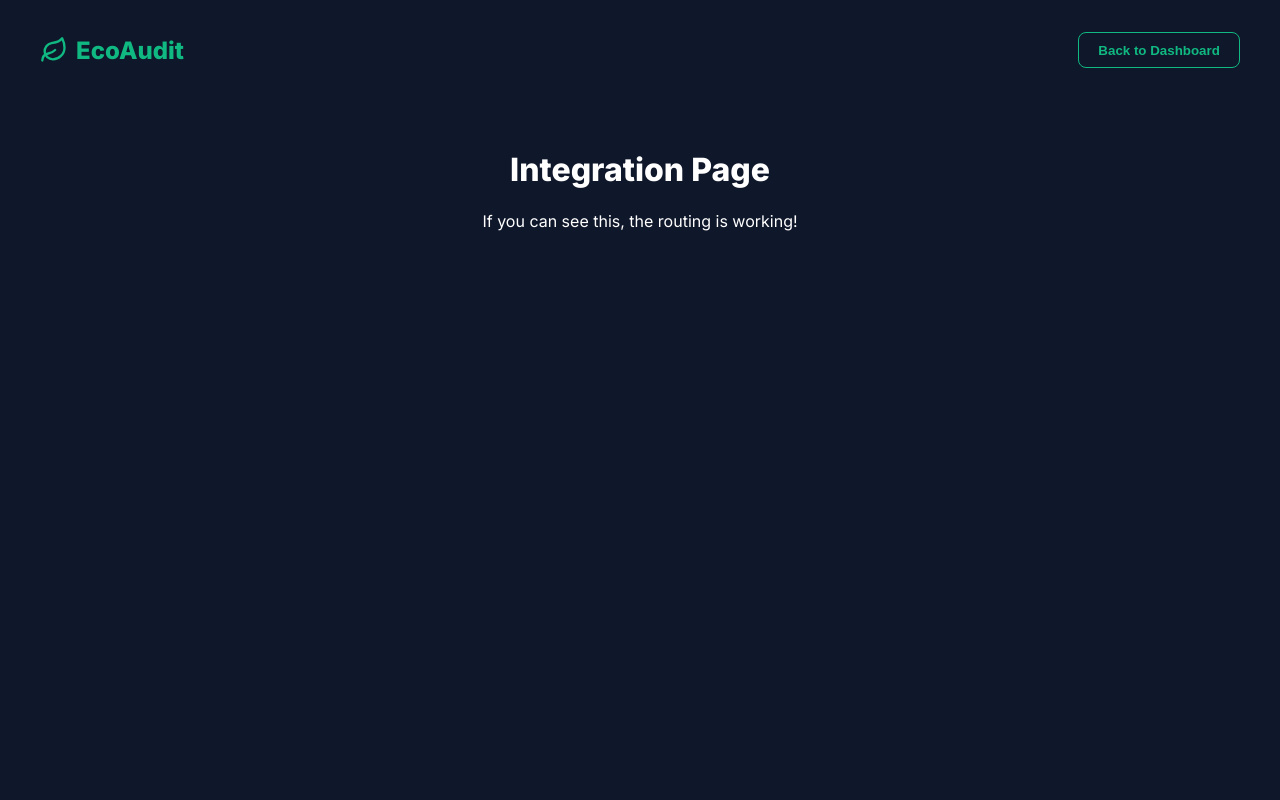
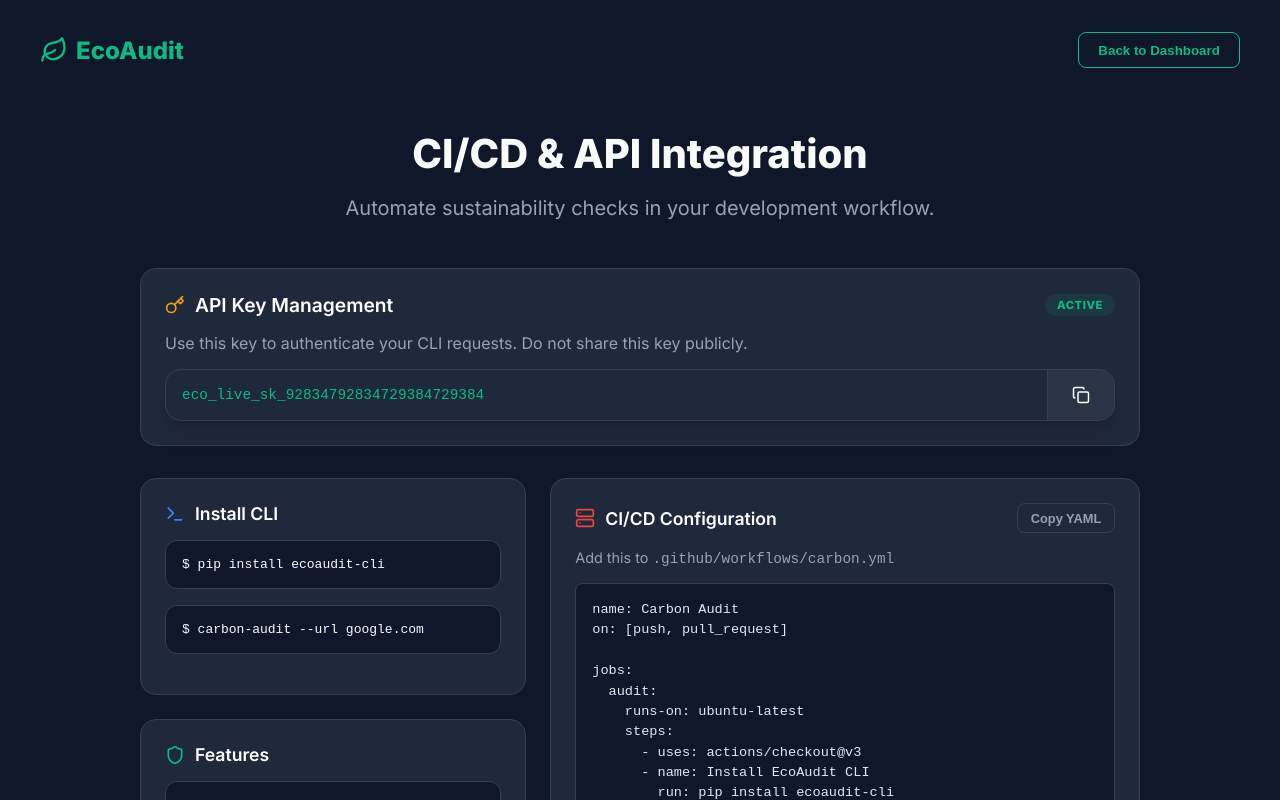
Before and after one commit to lakshmiprajapati/EcoAudit, a React (Vite) app in the folder web-client/: page / in a window 1280 px wide. Both pictures are taken after a click on the button "Docs & API". Shown: the top 800 px of the page. Built offline with nearby package versions, Linux system fonts and the light colour scheme.

Commit message:
feat: Finalized Integration Page and Routing

```diff
--- a/web-client/src/App.jsx
+++ b/web-client/src/App.jsx
@@ -6,6 +6,7 @@ import { Chart as ChartJS, ArcElement, Tooltip, Legend } from 'chart.js';
 import { Doughnut } from 'react-chartjs-2';
 import './App.css';
 import Integration from './Integration'; // Import the new page
+
 
 ChartJS.register(ArcElement, Tooltip, Legend);
 
--- a/web-client/src/Integration.jsx
+++ b/web-client/src/Integration.jsx
@@ -1,12 +1,151 @@
 // web-client/src/Integration.jsx
 import React, { useState } from 'react';
-import { Terminal, Key, Copy, Check, Server, Shield } from 'lucide-react';
+import { Terminal, Key, Copy, Check, Server, Shield, CheckCircle } from 'lucide-react';
+import './App.css'; // Re-use existing dark theme
 
 const Integration = () => {
+  const [copied, setCopied] = useState(null);
+
+  const handleCopy = (text, id) => {
+    navigator.clipboard.writeText(text);
+    setCopied(id);
+    setTimeout(() => setCopied(null), 2000);
+  };
+
+  const apiKey = "eco_live_sk_92834792834729384729384";
+
+  const yamlCode = `name: Carbon Audit
+on: [push, pull_request]
+
+jobs:
+  audit:
+    runs-on: ubuntu-latest
+    steps:
+      - uses: actions/checkout@v3
+      - name: Install EcoAudit CLI
+        run: pip install ecoaudit-cli
+
+      - name: Run Carbon Check
+        env:
+          ECO_KEY: \${{ secrets.ECO_KEY }}
+        run: |
+          carbon-audit --url \${{ env.DEPLOY_URL }} --limit 0.5`;
+
   return (
-    <div className="animate-fade-in" style={{ color: 'white', textAlign: 'center', marginTop: '50px' }}>
-      <h1>Integration Page</h1>
-      <p>If you can see this, the routing is working!</p>
+    <div className="animate-fade-in" style={{ maxWidth: '1000px', margin: '0 auto', paddingBottom: '4rem' }}>
+
+      <div style={{ textAlign: 'center', marginBottom: '3rem', marginTop: '2rem' }}>
+        <h1 className="hero-title" style={{ fontSize: '2.5rem' }}>CI/CD & API Integration</h1>
+        <p className="hero-subtitle">Automate sustainability checks in your development workflow.</p>
+      </div>
+
+      {/* API KEY CARD */}
+      <div className="content-card" style={{ marginBottom: '2rem' }}>
+        <div className="stat-header">
+          <span style={{ display: 'flex', alignItems: 'center', gap: '10px', fontSize: '1.2rem', color: 'white' }}>
+            <Key size={20} color="#f59e0b" /> API Key Management
+          </span>
+          <span className="badge badge-high" style={{ background: 'rgba(16, 185, 129, 0.1)', color: '#10b981' }}>Active</span>
+        </div>
+        <p style={{ color: '#94a3b8', marginBottom: '1rem' }}>
+          Use this key to authenticate your CLI requests. Do not share this key publicly.
+        </p>
+
+        <div className="search-box" style={{ padding: '0', overflow: 'hidden', alignItems: 'center' }}>
+          <div style={{ padding: '1rem', fontFamily: 'monospace', color: '#10b981', flex: 1, fontSize: '0.9rem' }}>
+            {apiKey}
+          </div>
+          <button
+            onClick={() => handleCopy(apiKey, 'api')}
+            style={{
+              background: 'rgba(255,255,255,0.05)',
+              border: 'none',
+              borderLeft: '1px solid #334155',
+              color: 'white',
+              padding: '1rem 1.5rem',
+              cursor: 'pointer',
+              height: '100%',
+              display: 'flex',
+              alignItems: 'center'
+            }}
+          >
+            {copied === 'api' ? <Check size={18} color="#10b981"/> : <Copy size={18} />}
+          </button>
+        </div>
+      </div>
+
+      {/* GRID LAYOUT */}
+      <div className="dashboard-row">
+
+        {/* LEFT: CLI INSTRUCTIONS */}
+        <div style={{ display: 'flex', flexDirection: 'column', gap: '1.5rem' }}>
+          <div className="content-card">
+            <div className="stat-header">
+              <span style={{ display: 'flex', alignItems: 'center', gap: '10px', fontSize: '1.1rem', color: 'white' }}>
+                <Terminal size={20} color="#3b82f6" /> Install CLI
+              </span>
+            </div>
+            <div className="action-item" style={{ background: '#0f172a', fontFamily: 'monospace', color: '#f8fafc', border: '1px solid #334155', padding: '1rem' }}>
+              $ pip install ecoaudit-cli
+            </div>
+            <div className="action-item" style={{ background: '#0f172a', fontFamily: 'monospace', color: '#f8fafc', border: '1px solid #334155', padding: '1rem' }}>
+              $ carbon-audit --url google.com
+            </div>
+          </div>
+
+          <div className="content-card">
+            <div className="stat-header">
+               <span style={{ display: 'flex', alignItems: 'center', gap: '10px', fontSize: '1.1rem', color: 'white' }}>
+                <Shield size={20} color="#10b981" /> Features
+              </span>
+            </div>
+            <div className="action-list">
+              <div className="action-item" style={{ display: 'flex', gap: '10px', alignItems: 'center', padding: '1rem' }}>
+                <CheckCircle size={16} color="#10b981" /> <span>Blocks dirty builds automatically</span>
+              </div>
+              <div className="action-item" style={{ display: 'flex', gap: '10px', alignItems: 'center', padding: '1rem' }}>
+                <CheckCircle size={16} color="#10b981" /> <span>Detailed JSON audit reports</span>
+              </div>
+              <div className="action-item" style={{ display: 'flex', gap: '10px', alignItems: 'center', padding: '1rem' }}>
+                <CheckCircle size={16} color="#10b981" /> <span>GitHub Actions & GitLab support</span>
+              </div>
+            </div>
+          </div>
+        </div>
+
+        {/* RIGHT: GITHUB ACTIONS YAML */}
+        <div className="content-card">
+          <div className="stat-header">
+            <span style={{ display: 'flex', alignItems: 'center', gap: '10px', fontSize: '1.1rem', color: 'white' }}>
+              <Server size={20} color="#ef4444" /> CI/CD Configuration
+            </span>
+            <button
+              onClick={() => handleCopy(yamlCode, 'yaml')}
+              className="btn-outline"
+              style={{ fontSize: '0.8rem', padding: '0.4rem 0.8rem' }}
+            >
+              {copied === 'yaml' ? 'Copied!' : 'Copy YAML'}
+            </button>
+          </div>
+          <p style={{ color: '#94a3b8', fontSize: '0.9rem', marginBottom: '1rem' }}>
+            Add this to <code>.github/workflows/carbon.yml</code>
+          </p>
+          <pre style={{
+            background: '#0f172a',
+            padding: '1rem',
+            borderRadius: '0.5rem',
+            overflowX: 'auto',
+            fontFamily: 'monospace',
+            fontSize: '0.85rem',
+            lineHeight: '1.5',
+            color: '#e2e8f0',
+            border: '1px solid #334155'
+          }}>
+            {yamlCode}
+          </pre>
+        </div>
+
+      </div>
     </div>
   );
 };
```
